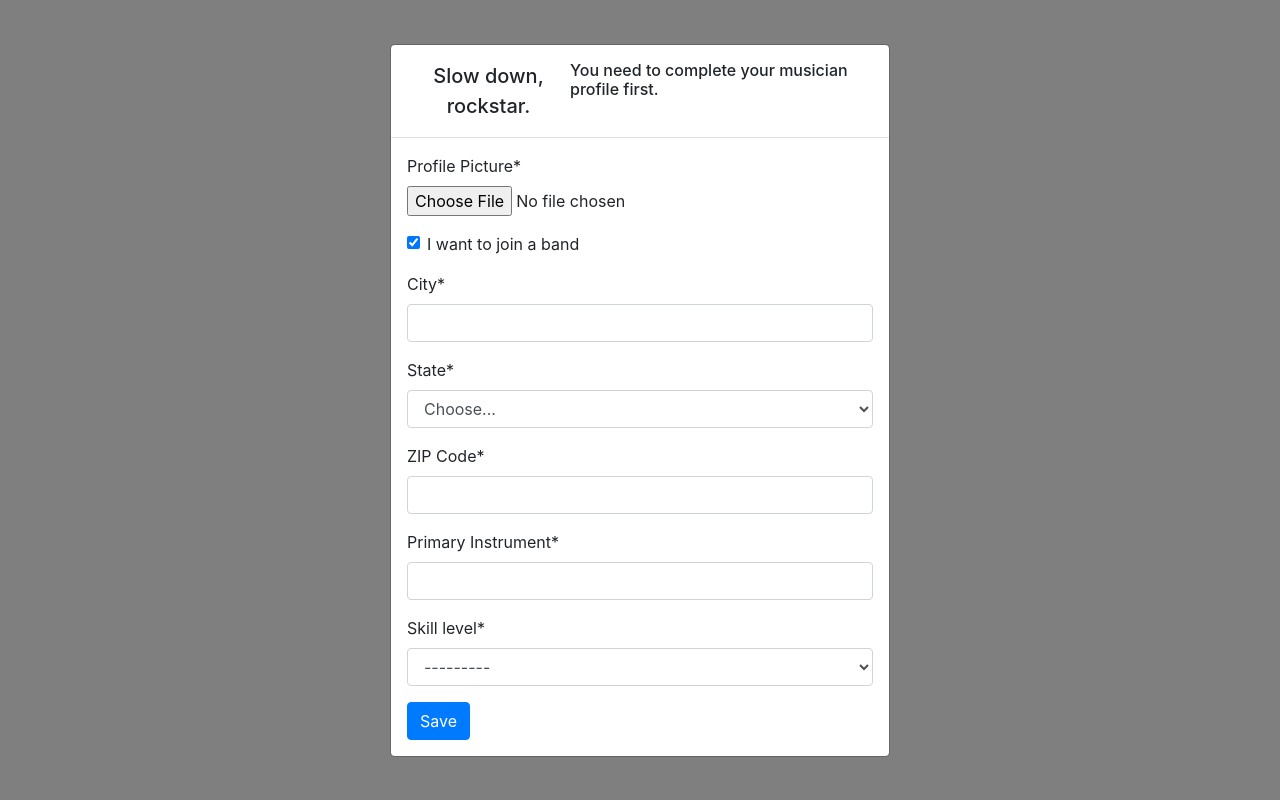
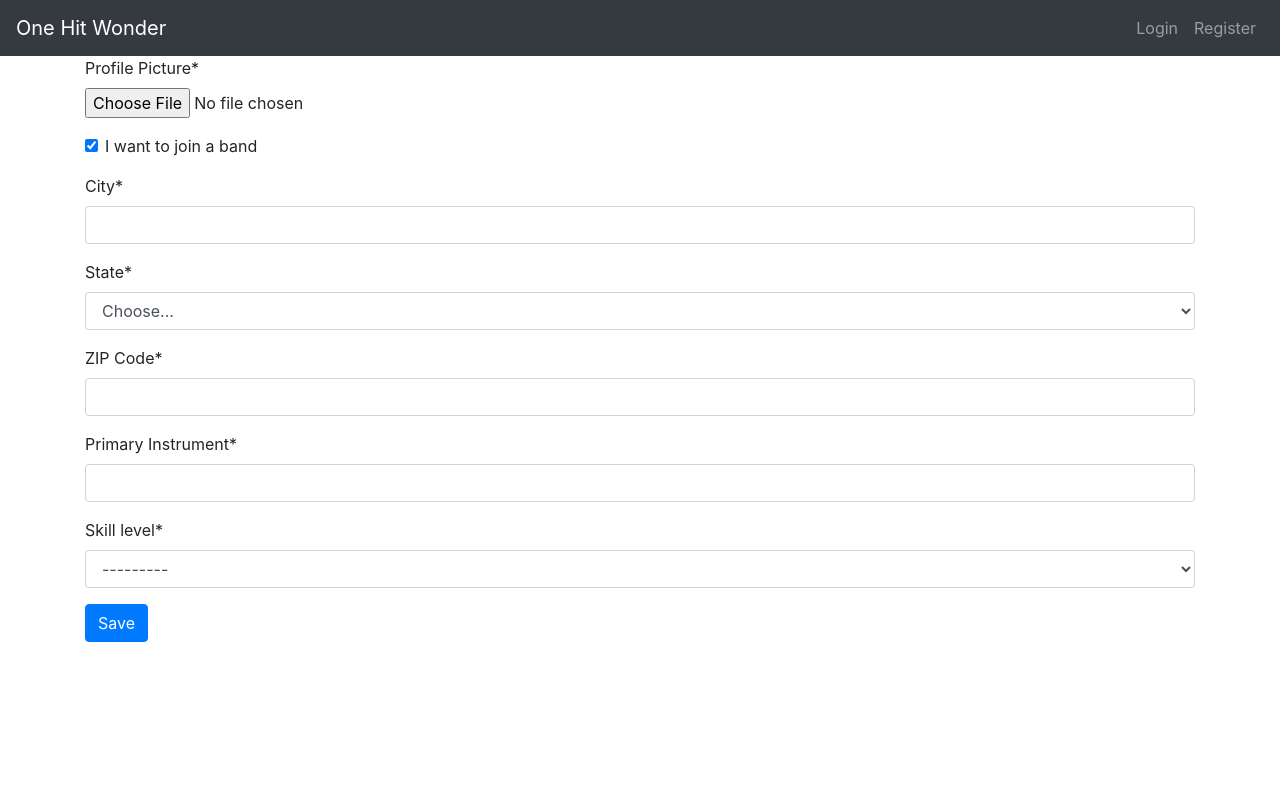
Before and after one commit to ylijokic/CS361_Team21, a Django app: page /profile/update/ in a window 1280 px wide. Run offline with Django 3.2, Linux system fonts and the light colour scheme; some libraries are stand-ins or nearby versions.

Commit message:
Use complete_profile template for profile update page

```diff
--- a/one_hit_wonder/account/templates/account/complete_profile.html
+++ b/one_hit_wonder/account/templates/account/complete_profile.html
@@ -1,17 +1,7 @@
 <!-- Crispy forms will take care of formatting/styling the forms with bootstrap-->
 {% extends "account/base.html" %}
-{% block nav %}
-{% endblock %}
-{% load crispy_forms_tags %}
+{% load crispy_forms_filters %}
 {% block content %}
-    <div class="modal fade" data-keyboard="false" data-backdrop="static" id="profileModal" tabindex="-1" role="dialog" aria-labelledby="profileModalLabel" aria-hidden="true">
-        <div class="modal-dialog modal-dialog-centered" role="document">
-            <div class="modal-content">
-                <div class="modal-header">
-                    <h5 class="modal-title text-center">Slow down, rockstar.</h5>
-                    <h6 id="profileModalLabel">You need to complete your musician profile first.</h6>
-                </div>
-                <div class="modal-body">
     <form action="{% url 'account-profile-update' %}" method="POST">
         {% csrf_token %}
         {{ musician_form|crispy }}
@@ -21,13 +11,4 @@
             <input type="submit" name="submit" value="Save" class="btn btn-primary" id="submit-save">
         </div>
     </form>
-                </div>
-            </div>
-        </div>
-    </div>
-
 {% endblock content %}
-{% block js %}
-    {{ block.super }}
-    <script>$('#profileModal').modal('show')</script>
-{% endblock %}
```
Lines whose indentation alone changed are shown as unchanged.
